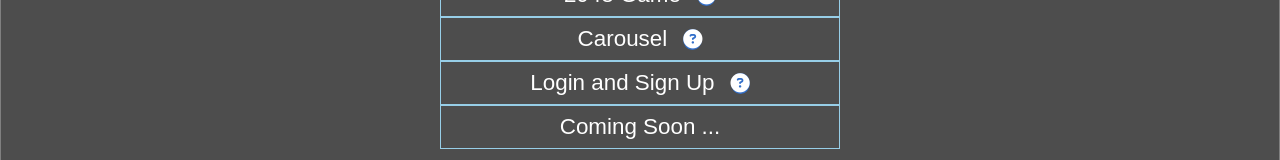
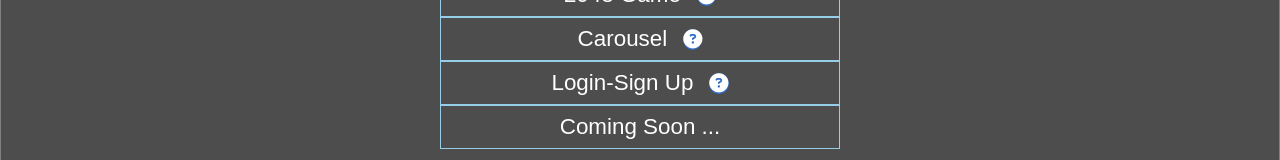
Before and after one commit to cmlttnts/cmlttnts.github.io, a React (Create React App) app: page / in a window 1280 px wide. Shown: the part 2581-2741 px from the top of the page. Built offline with nearby package versions, Linux system fonts and the light colour scheme.

Commit message:
small refactoring

```diff
--- a/src/Components/Projects/Projects.tsx
+++ b/src/Components/Projects/Projects.tsx
@@ -32,9 +32,9 @@ const Projects = (): JSX.Element => {
         </li>
         <li>
           <ProjectLink
-            name="Login and Sign Up"
+            name="Login-Sign Up"
             url="https://cmlttnts.github.io/login-signup/"
-            tooltip="Not finished yet!, login and sign up page with progress steps"
+            tooltip="Under Construction... Login and sign up page with progress steps"
           />
         </li>
         <li> Coming Soon ...</li>
```
